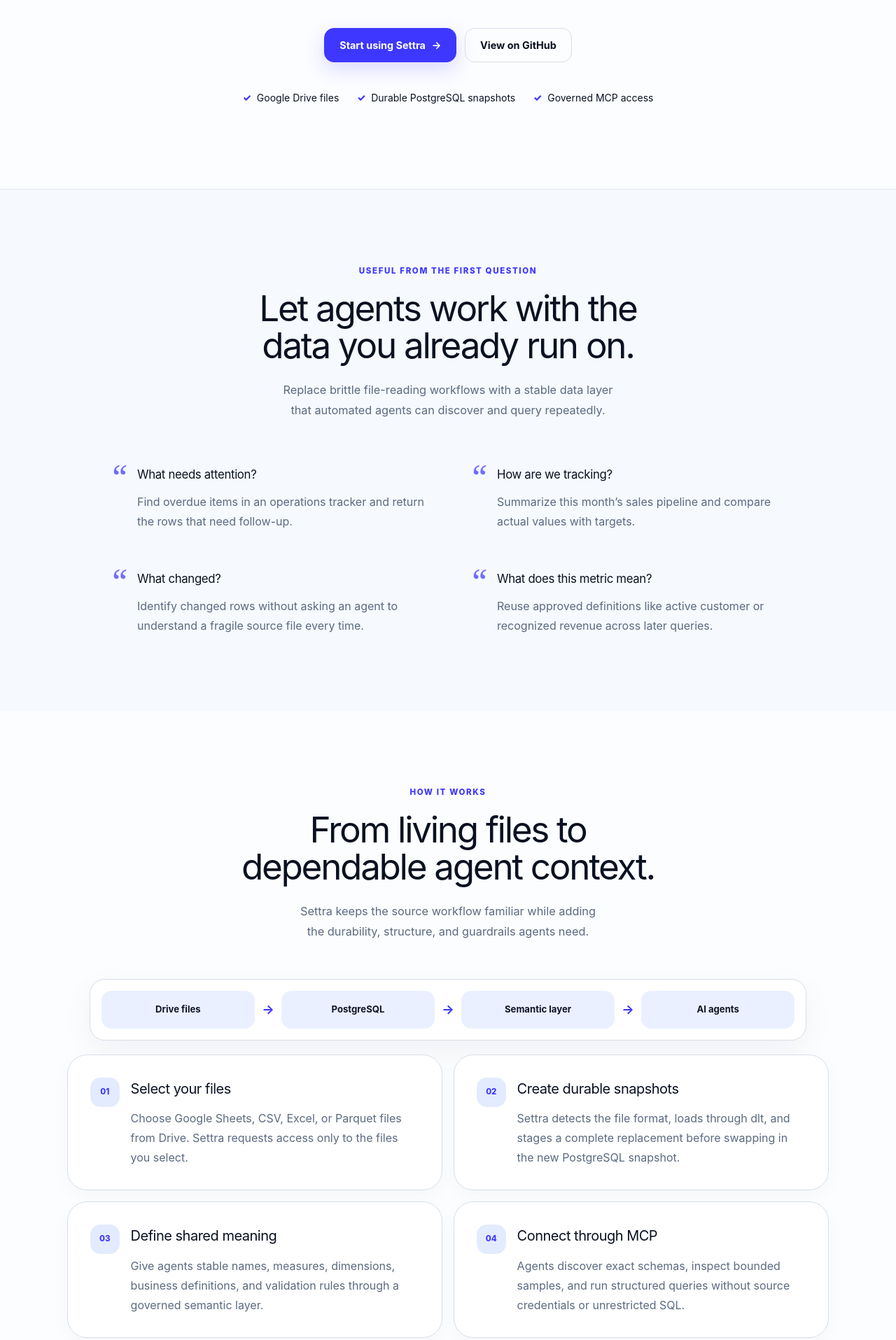
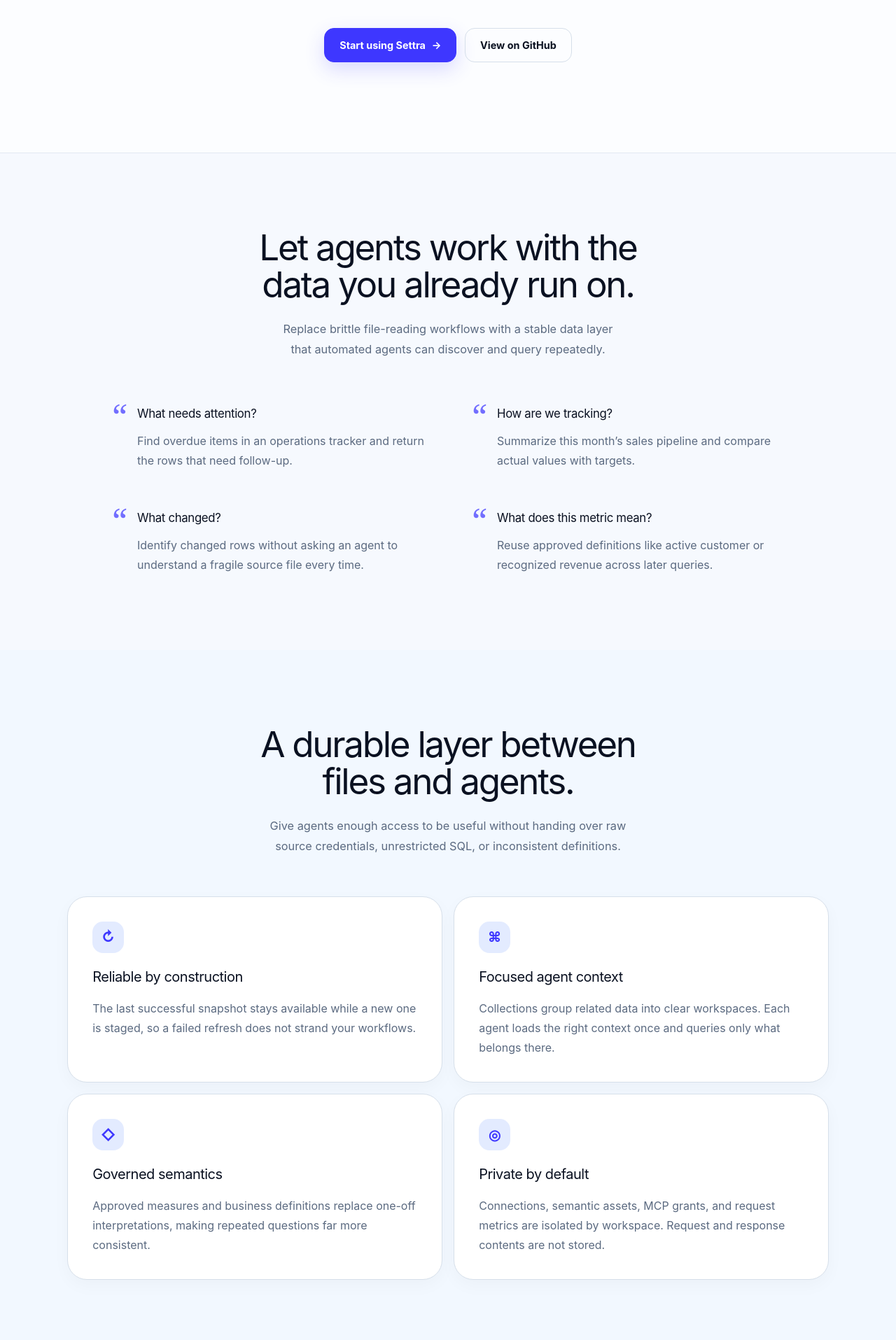
Before and after one commit to omhq/settra-website, a Next.js app: page / in a window 1280 px wide. Shown: the part 485-2400 px from the top of the page at 70% size. Built offline with nearby package versions, Linux system fonts and the light colour scheme.

Commit message:
Streamline Settra landing page

```diff
--- a/app/globals.css
+++ b/app/globals.css
@@ -157,30 +157,10 @@
   text-wrap: balance;
 }
 .hero-actions { margin-top: 2.25rem; display: flex; gap: .75rem; }
-.strengths {
-  margin: 2.5rem 0 0;
-  padding: 0;
-  display: flex;
-  flex-wrap: wrap;
-  justify-content: center;
-  gap: .8rem 1.6rem;
-  list-style: none;
-  font-size: .875rem;
-}
-.strengths li { display: inline-flex; align-items: center; gap: .5rem; }
-.strengths span { color: var(--primary); font-weight: 800; }
 
-.workflow-section, .process-section, .capabilities-section, .security-section { padding: 6.75rem 0; }
+.workflow-section, .capabilities-section, .security-section { padding: 6.75rem 0; }
 .workflow-section { background: color-mix(in oklab, var(--muted) 45%, transparent); }
 .section-header { max-width: 48rem; margin: 0 auto; text-align: center; }
-.eyebrow, .cta-eyebrow {
-  margin: 0 0 1.1rem;
-  color: var(--primary);
-  font-size: .72rem;
-  font-weight: 760;
-  letter-spacing: .14em;
-  text-transform: uppercase;
-}
 .section-header h2, .security-section h2, .cta-card h2 {
   margin: 0;
   font-size: clamp(2rem, 4.2vw, 3.2rem);
@@ -216,61 +196,22 @@
 .workflow-item h3 { margin: 0; font-size: 1.05rem; letter-spacing: -.02em; }
 .workflow-item p { margin: .75rem 0 0; color: var(--muted-foreground); line-height: 1.75; }
 
-.process-section { scroll-margin-top: 1rem; border-bottom: 1px solid color-mix(in oklab, var(--border) 70%, transparent); }
-.pipeline {
-  max-width: 64rem;
-  margin: 3.25rem auto 0;
-  padding: 1rem;
-  display: grid;
-  grid-template-columns: 1fr auto 1fr auto 1fr auto 1fr;
-  align-items: center;
-  gap: .65rem;
-  border: 1px solid var(--border);
-  border-radius: 1.35rem;
-  background: var(--card);
-  box-shadow: 0 14px 44px color-mix(in oklab, var(--foreground) 5%, transparent);
-}
-.pipeline span {
-  min-height: 3.4rem;
-  display: grid;
-  place-items: center;
-  border-radius: .9rem;
-  background: color-mix(in oklab, var(--primary) 8%, var(--background));
-  color: var(--card-foreground);
-  font-size: .82rem;
-  font-weight: 720;
-  text-align: center;
-}
-.pipeline b { color: var(--primary); font-size: 1.15rem; }
-.steps-grid, .capabilities-grid {
+.capabilities-grid {
   max-width: 68rem;
   margin: 1.25rem auto 0;
   display: grid;
   grid-template-columns: repeat(2, minmax(0, 1fr));
   gap: 1rem;
 }
-.step-card, .capability-card {
+.capability-card {
   padding: 2rem;
   border: 1px solid var(--border);
   border-radius: 1.75rem;
   background: var(--card);
   box-shadow: 0 8px 24px color-mix(in oklab, var(--foreground) 3%, transparent);
 }
-.step-card { display: grid; grid-template-columns: auto minmax(0, 1fr); column-gap: 1rem; }
-.step-number {
-  width: 2.6rem;
-  height: 2.6rem;
-  grid-row: 1 / span 2;
-  display: grid;
-  place-items: center;
-  border-radius: .9rem;
-  background: color-mix(in oklab, var(--primary) 11%, var(--background));
-  color: var(--primary);
-  font-size: .72rem;
-  font-weight: 800;
-}
-.step-card h3, .capability-card h3 { margin: .05rem 0 0; font-size: 1.25rem; letter-spacing: -.025em; }
-.step-card p, .capability-card p { margin: .85rem 0 0; color: var(--muted-foreground); line-height: 1.75; }
+.capability-card h3 { margin: .05rem 0 0; font-size: 1.25rem; letter-spacing: -.025em; }
+.capability-card p { margin: .85rem 0 0; color: var(--muted-foreground); line-height: 1.75; }
 
 .capabilities-section { background: var(--section); }
 .capabilities-grid { margin-top: 3.5rem; }
@@ -291,7 +232,6 @@
 
 .security-section { scroll-margin-top: 1rem; }
 .security-grid { max-width: 65rem; display: grid; grid-template-columns: .9fr 1.1fr; gap: 6rem; align-items: center; }
-.security-section .eyebrow { margin-bottom: 1rem; }
 .security-section h2 { max-width: 29rem; }
 .security-copy { margin-inline: 0; max-width: 32rem; }
 .text-link { margin-top: 1.5rem; display: inline-flex; gap: .45rem; color: var(--primary); font-size: .9rem; font-weight: 730; }
@@ -316,9 +256,8 @@
   text-align: center;
   box-shadow: 0 24px 58px rgba(62, 55, 255, .22);
 }
-.cta-eyebrow { color: rgba(255,255,255,.78); }
 .cta-card h2 { max-width: 45rem; }
-.cta-card > p:not(.cta-eyebrow) { max-width: 41rem; margin: 1.35rem 0 0; color: rgba(255,255,255,.78); line-height: 1.8; }
+.cta-card > p { max-width: 41rem; margin: 1.35rem 0 0; color: rgba(255,255,255,.78); line-height: 1.8; }
 .cta-actions { margin-top: 2rem; display: flex; flex-direction: column; align-items: center; gap: 1rem; }
 .button-inverse { border-color: white; background: white; color: #171533; box-shadow: 0 10px 28px rgba(20, 16, 100, .2); }
 .button-inverse:hover { border-color: #f2f1ff; background: #f2f1ff; }
@@ -335,7 +274,7 @@
 
 @media (max-width: 860px) {
   .primary-nav { display: none; }
-  .workflow-section, .process-section, .capabilities-section, .security-section { padding: 5.25rem 0; }
+  .workflow-section, .capabilities-section, .security-section { padding: 5.25rem 0; }
   .security-grid { grid-template-columns: 1fr; gap: 3rem; }
   .security-section h2, .security-copy { max-width: 38rem; }
 }
@@ -349,12 +288,10 @@
   .hero { min-height: 40rem; padding-top: 8.75rem; padding-bottom: 5.5rem; }
   .hero-actions { width: 100%; flex-direction: column; }
   .hero-actions .button { width: 100%; }
-  .strengths { display: grid; justify-items: start; }
-  .workflow-grid, .steps-grid, .capabilities-grid { grid-template-columns: 1fr; }
+
+  .workflow-grid, .capabilities-grid { grid-template-columns: 1fr; }
   .workflow-grid { gap: 2.5rem; }
-  .pipeline { grid-template-columns: 1fr; }
-  .pipeline b { transform: rotate(90deg); text-align: center; }
-  .step-card, .capability-card { padding: 1.5rem; border-radius: 1.4rem; }
+  .capability-card { padding: 1.5rem; border-radius: 1.4rem; }
   .capability-card { min-height: 0; }
   .cta-card { width: calc(100% - 2rem); padding: 3.5rem 1.4rem; }
   .footer-inner { grid-template-columns: 1fr; align-items: start; }
--- a/app/page.tsx
+++ b/app/page.tsx
@@ -38,12 +38,6 @@
   };
 }
 
-const strengths = [
-  "Google Drive files",
-  "Durable PostgreSQL snapshots",
-  "Governed MCP access",
-];
-
 const workflows = [
   {
     prompt: "What needs attention?",
@@ -64,29 +58,6 @@
     prompt: "What does this metric mean?",
     answer:
       "Reuse approved definitions like active customer or recognized revenue across later queries.",
-  },
-];
-
-const steps = [
-  {
-    number: "01",
-    title: "Select your files",
-    body: "Choose Google Sheets, CSV, Excel, or Parquet files from Drive. Settra requests access only to the files you select.",
-  },
-  {
-    number: "02",
-    title: "Create durable snapshots",
-    body: "Settra detects the file format, loads through dlt, and stages a complete replacement before swapping in the new PostgreSQL snapshot.",
-  },
-  {
-    number: "03",
-    title: "Define shared meaning",
-    body: "Give agents stable names, measures, dimensions, business definitions, and validation rules through a governed semantic layer.",
-  },
-  {
-    number: "04",
-    title: "Connect through MCP",
-    body: "Agents discover exact schemas, inspect bounded samples, and run structured queries without source credentials or unrestricted SQL.",
   },
 ];
 
@@ -141,9 +112,6 @@
 
         <div className="header-actions">
           <nav className="primary-nav" aria-label="Primary navigation">
-            <a className="nav-link" href="#how-it-works">
-              How it works
-            </a>
             <a className="nav-link" href="#security">
               Security
             </a>
@@ -206,21 +174,12 @@
                 View on GitHub
               </a>
             </div>
-            <ul className="strengths">
-              {strengths.map((strength) => (
-                <li key={strength}>
-                  <span aria-hidden="true">✓</span>
-                  {strength}
-                </li>
-              ))}
-            </ul>
           </div>
         </section>
 
         <section className="workflow-section" aria-labelledby="workflow-title">
           <div className="container">
             <header className="section-header">
-              <p className="eyebrow">Useful from the first question</p>
               <h2 id="workflow-title">Let agents work with the data you already run on.</h2>
               <p>
                 Replace brittle file-reading workflows with a stable data layer
@@ -240,43 +199,9 @@
           </div>
         </section>
 
-        <section className="process-section" id="how-it-works" aria-labelledby="process-title">
-          <div className="container">
-            <header className="section-header">
-              <p className="eyebrow">How it works</p>
-              <h2 id="process-title">From living files to dependable agent context.</h2>
-              <p>
-                Settra keeps the source workflow familiar while adding the
-                durability, structure, and guardrails agents need.
-              </p>
-            </header>
-
-            <div className="pipeline" aria-label="Settra data flow">
-              <span>Drive files</span>
-              <b aria-hidden="true">→</b>
-              <span>PostgreSQL</span>
-              <b aria-hidden="true">→</b>
-              <span>Semantic layer</span>
-              <b aria-hidden="true">→</b>
-              <span>AI agents</span>
-            </div>
-
-            <div className="steps-grid">
-              {steps.map((step) => (
-                <article className="step-card" key={step.number}>
-                  <span className="step-number">{step.number}</span>
-                  <h3>{step.title}</h3>
-                  <p>{step.body}</p>
-                </article>
-              ))}
-            </div>
-          </div>
-        </section>
-
         <section className="capabilities-section" aria-labelledby="capabilities-title">
           <div className="container">
             <header className="section-header">
-              <p className="eyebrow">Built for repeatable work</p>
               <h2 id="capabilities-title">A durable layer between files and agents.</h2>
               <p>
                 Give agents enough access to be useful without handing over raw
@@ -301,7 +226,6 @@
         <section className="security-section" id="security" aria-labelledby="security-title">
           <div className="container security-grid">
             <div>
-              <p className="eyebrow">Control stays with you</p>
               <h2 id="security-title">Run it where your data belongs.</h2>
               <p className="security-copy">
                 Self-host Settra inside infrastructure you control, or use a
@@ -337,7 +261,6 @@
 
         <section className="cta-section">
           <div className="container cta-card">
-            <p className="cta-eyebrow">Bring your first file</p>
             <h2>Give your agents data that holds up.</h2>
             <p>
               Start with the operational files your team already trusts. Settra
@@ -371,7 +294,6 @@
             <p>Durable data for AI agents.</p>
           </div>
           <nav aria-label="Footer navigation">
-            <a href="#how-it-works">How it works</a>
             <a href="#security">Security</a>
             <a href={GITHUB_URL} target="_blank" rel="noreferrer">GitHub</a>
             <a href={`${APP_URL}/login`}>Sign in</a>
```
